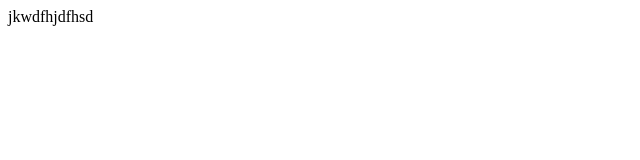
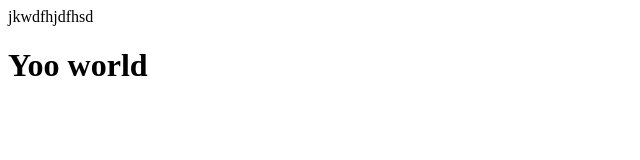
Before and after one commit to ivan-matviishyn/test, a plain HTML site: page folder 2/index.html in a window 1280 px wide. Shown: the whole page, without its empty margins (0-640 px from the left). Drawn offline with Linux system fonts and the light colour scheme.

Commit message:
Add h1 to index and file

```diff
--- a/file.js
+++ b/file.js
@@ -0,0 +1 @@
+console.log("Helooo")
--- a/folder 2/index.html
+++ b/folder 2/index.html
@@ -1 +1,2 @@
 jkwdfhjdfhsd
+<h1>Yoo world</h1>
```
